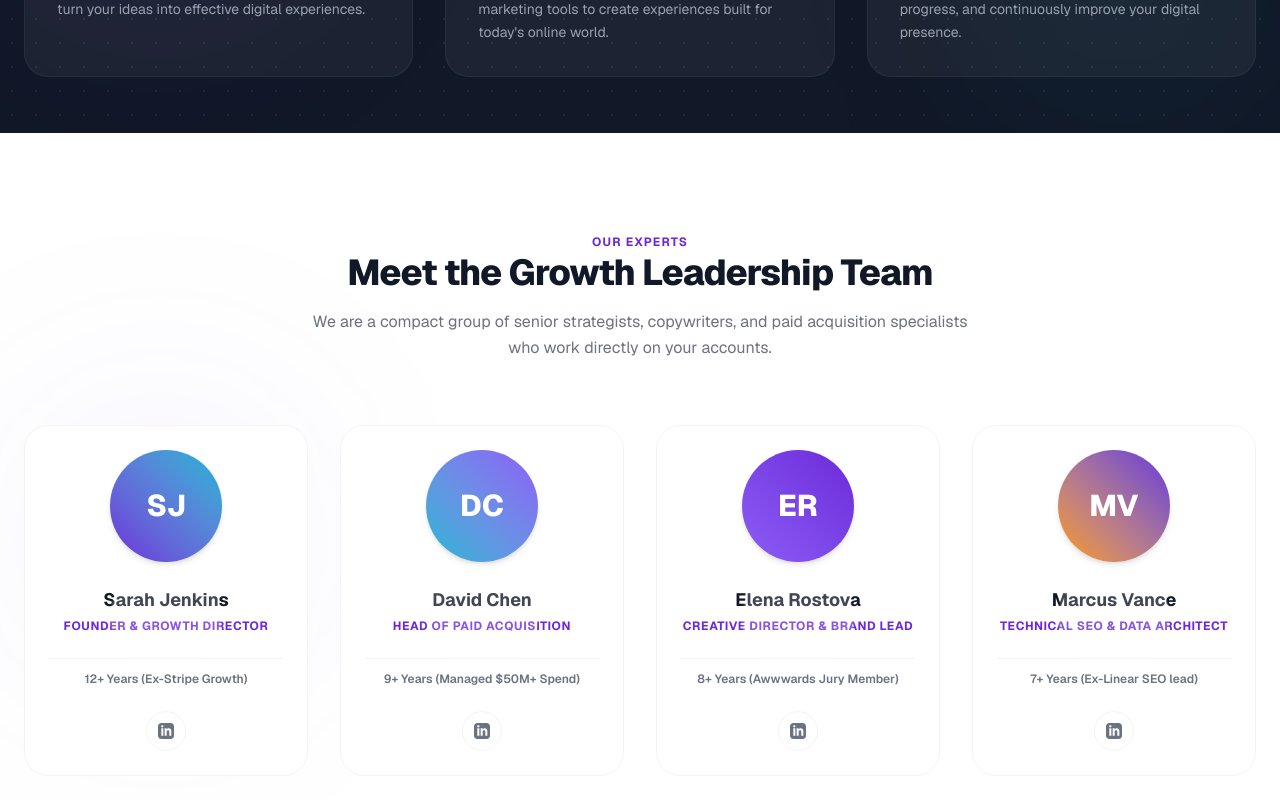
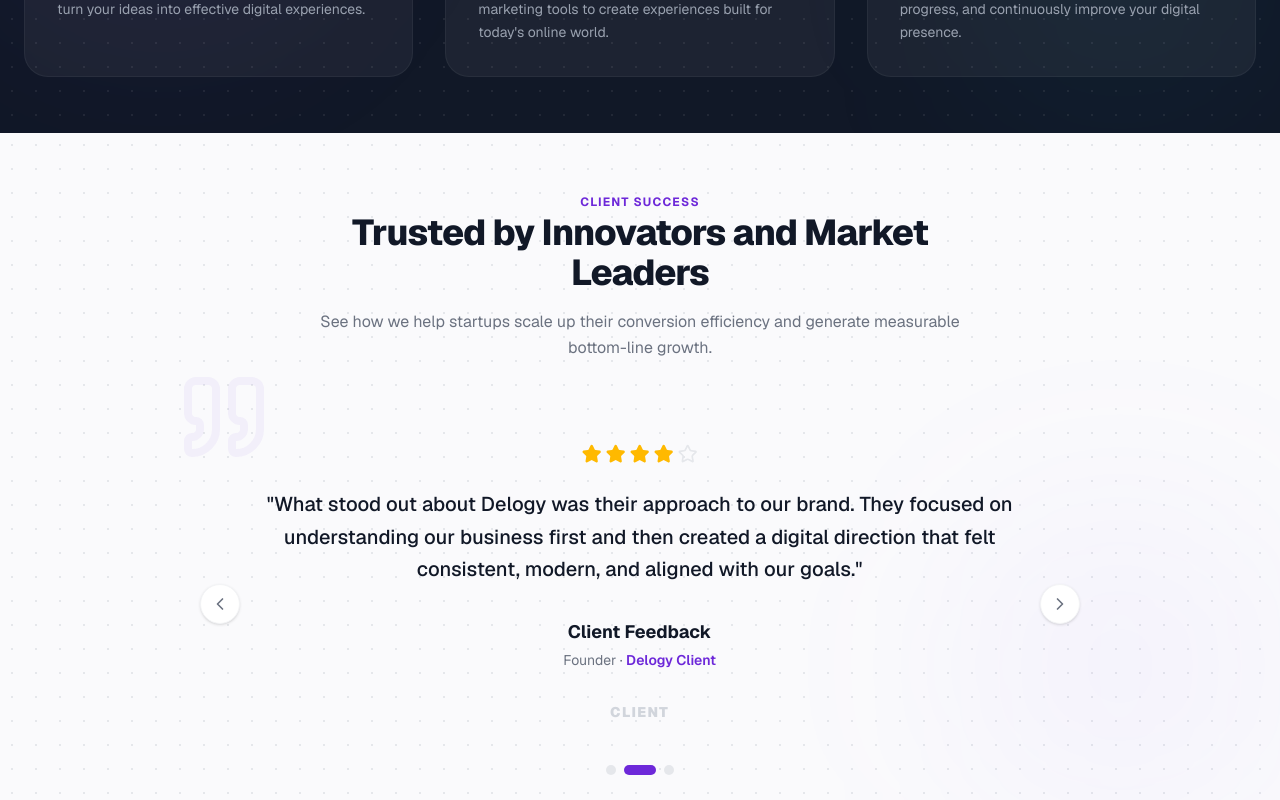
Before and after one commit to tanushka2811/Delogy, a Next.js app: page / in a window 1280 px wide. Shown: the part 3920-4720 px from the top of the page. Built offline with nearby package versions, Linux system fonts and the light colour scheme; no server answers.

Commit message:
remove team

```diff
--- a/src/app/page.tsx
+++ b/src/app/page.tsx
@@ -6,7 +6,7 @@
 import Services from "@/components/sections/Services";
 import Projects from "@/components/sections/Projects";
 import WhyChooseUs from "@/components/sections/WhyChooseUs";
-import Team from "@/components/sections/Team";
+
 import Testimonials from "@/components/sections/Testimonials";
 import FAQ from "@/components/sections/FAQ";
 import Contact from "@/components/sections/Contact";
@@ -27,7 +27,6 @@
         <Services />
         <Projects />
         <WhyChooseUs />
-        <Team />
         <Testimonials />
         <FAQ />
         <Contact />
--- a/src/components/sections/Team.tsx
+++ /dev/null
@@ -1,115 +0,0 @@
-"use client";
-
-import React from "react";
-import { motion } from "framer-motion";
-
-const TEAM = [
-  {
-    id: "sarah",
-    name: "Sarah Jenkins",
-    role: "Founder & Growth Director",
-    experience: "12+ Years (Ex-Stripe Growth)",
-    linkedin: "https://linkedin.com",
-    initials: "SJ",
-    gradient: "from-primary to-accent",
-  },
-  {
-    id: "david",
-    name: "David Chen",
-    role: "Head of Paid Acquisition",
-    experience: "9+ Years (Managed $50M+ Spend)",
-    linkedin: "https://linkedin.com",
-    initials: "DC",
-    gradient: "from-accent to-secondary",
-  },
-  {
-    id: "elena",
-    name: "Elena Rostova",
-    role: "Creative Director & Brand Lead",
-    experience: "8+ Years (Awwwards Jury Member)",
-    linkedin: "https://linkedin.com",
-    initials: "ER",
-    gradient: "from-secondary to-primary",
-  },
-  {
-    id: "marcus",
-    name: "Marcus Vance",
-    role: "Technical SEO & Data Architect",
-    experience: "7+ Years (Ex-Linear SEO lead)",
-    linkedin: "https://linkedin.com",
-    initials: "MV",
-    gradient: "from-amber-500 to-primary",
-  },
-];
-
-export default function Team() {
-  return (
-    <section id="team" className="py-24 bg-white relative overflow-hidden">
-      {/* Decorative Blur */}
-      <div className="absolute top-1/3 left-0 w-80 h-80 rounded-full bg-primary/5 blur-[100px] pointer-events-none" />
-
-      <div className="max-w-7xl mx-auto px-6 relative z-10">
-
-        {/* Section Header */}
-        <div className="text-center max-w-2xl mx-auto mb-16 space-y-4">
-          <span className="text-xs font-bold uppercase tracking-widest text-primary">
-            Our Experts
-          </span>
-          <h2 className="text-3xl sm:text-4xl font-extrabold text-bg-dark tracking-tight">
-            Meet the Growth Leadership Team
-          </h2>
-          <p className="text-muted text-base leading-relaxed">
-            We are a compact group of senior strategists, copywriters, and paid acquisition specialists who work directly on your accounts.
-          </p>
-        </div>
-
-        {/* Profiles Grid */}
-        <div className="grid grid-cols-1 sm:grid-cols-2 lg:grid-cols-4 gap-8">
-          {TEAM.map((member, idx) => (
-            <motion.div
-              key={member.id}
-              initial={{ opacity: 0, y: 20 }}
-              whileInView={{ opacity: 1, y: 0 }}
-              viewport={{ once: true, amount: 0.15 }}
-              transition={{ duration: 0.5, delay: idx * 0.1 }}
-              className="p-6 rounded-3xl border border-gray-100 bg-white hover:border-primary/10 hover:shadow-lg transition-all duration-300 group flex flex-col items-center text-center"
-            >
-              {/* Profile Avatar Initials with Gradient */}
-              <div className={`w-28 h-28 rounded-full bg-gradient-to-tr ${member.gradient} flex items-center justify-center text-white text-3xl font-extrabold shadow-md mb-6 transition-transform duration-300 group-hover:scale-105 select-none relative`}>
-                {member.initials}
-                {/* Floating shine effect on hover */}
-                <div className="absolute inset-0 rounded-full bg-white/20 translate-y-full group-hover:translate-y-0 transition-transform duration-500 overflow-hidden" />
-              </div>
-
-              {/* Bio Details */}
-              <h3 className="font-bold text-lg text-bg-dark mb-1">{member.name}</h3>
-              <p className="text-primary text-xs font-bold uppercase tracking-wider mb-3">
-                {member.role}
-              </p>
-
-              <div className="w-full h-[1px] bg-gray-100 my-3" />
-
-              <p className="text-muted text-xs font-semibold mb-6">
-                {member.experience}
-              </p>
-
-              {/* LinkedIn Button */}
-              <a
-                href={member.linkedin}
-                target="_blank"
-                rel="noopener noreferrer"
-                className="w-10 h-10 rounded-full border border-gray-100 hover:border-primary/20 hover:text-primary flex items-center justify-center transition-colors text-muted cursor-pointer"
-                aria-label={`${member.name} LinkedIn Profile`}
-              >
-                <svg className="w-4 h-4 fill-current" viewBox="0 0 24 24" xmlns="http://www.w3.org/2000/svg">
-                  <path d="M19 0h-14c-2.761 0-5 2.239-5 5v14c0 2.761 2.239 5 5 5h14c2.762 0 5-2.239 5-5v-14c0-2.761-2.238-5-5-5zm-11 19h-3v-11h3v11zm-1.5-12.268c-.966 0-1.75-.779-1.75-1.75s.784-1.75 1.75-1.75 1.75.779 1.75 1.75-.784 1.75-1.75 1.75zm13.5 12.268h-3v-5.604c0-3.368-4-3.113-4 0v5.604h-3v-11h3v1.765c1.396-2.586 7-2.777 7 2.476v6.759z" />
-                </svg>
-              </a>
-            </motion.div>
-          ))}
-        </div>
-
-      </div>
-    </section>
-  );
-}
```
